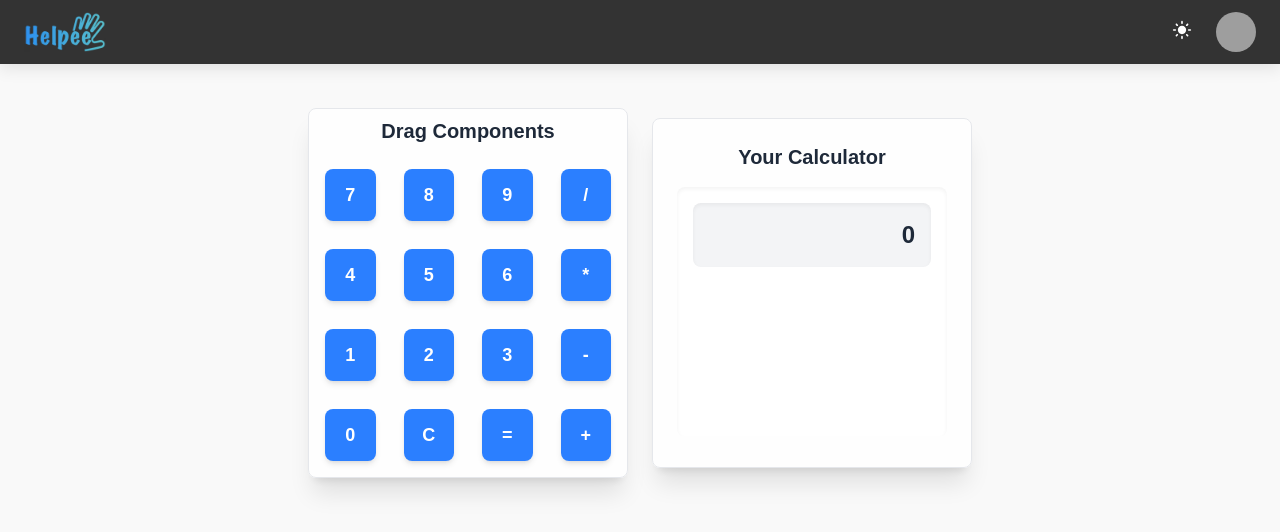
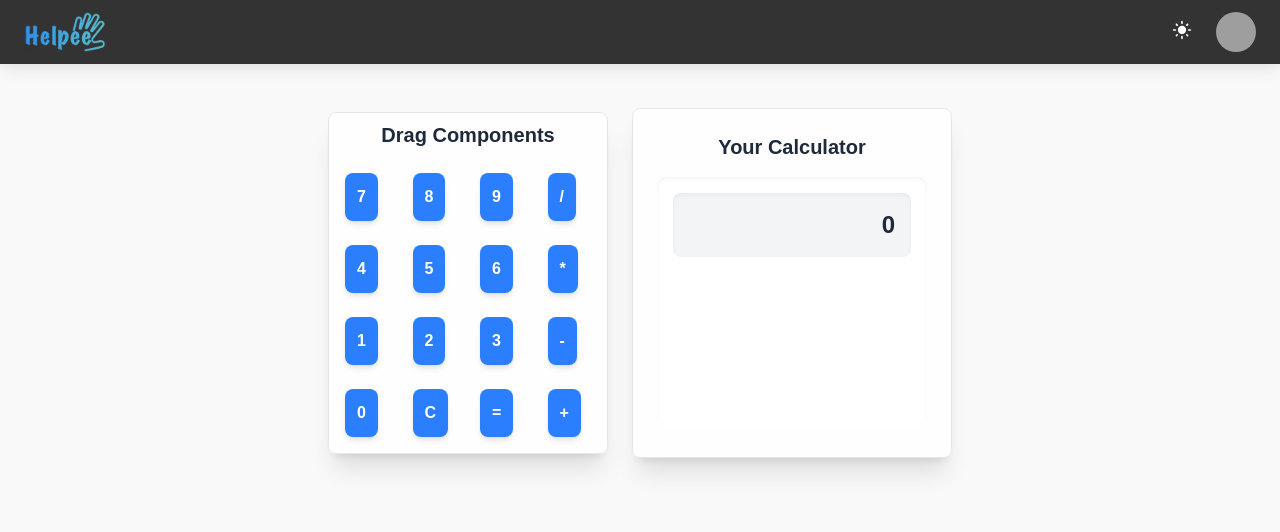
Before and after one commit to NitinSirsath/calculator-builder, a React (Vite) app: page / in a window 1280 px wide. Shown: the top 532 px of the page. Built offline with nearby package versions, Linux system fonts and the light colour scheme; sample sign-in values are in the browser's storage; grey boxes are pictures that could not be loaded.

Commit message:
enhance in drag buttons

```diff
--- a/src/components/custom/CustomButton.tsx
+++ b/src/components/custom/CustomButton.tsx
@@ -3,24 +3,52 @@ import React from "react";
 interface IProps {
   children: React.ReactNode;
   handleClick?: () => void;
-  customStyles?: false | string;
+  customStyles?: string;
+  variant?: "primary" | "secondary" | "danger";
+  size?: "small" | "medium" | "large";
+  isLoading?: boolean;
+  disabled?: boolean;
 }
 
-const CustomButton = ({
+const variantStyles = {
+  primary: "bg-blue-500 hover:bg-blue-600 text-white",
+  secondary: "bg-gray-500 hover:bg-gray-600 text-white",
+  danger: "bg-red-500 hover:bg-red-600 text-white",
+};
+
+const sizeStyles = {
+  small: "p-2 text-sm",
+  medium: "p-3 text-md",
+  large: "p-4 text-lg",
+};
+
+const CustomButton: React.FC<IProps> = ({
   children,
   handleClick,
-  customStyles = false,
-}: IProps) => {
+  customStyles = "",
+  variant = "primary",
+  size = "medium",
+  isLoading = false,
+  disabled = false,
+}) => {
   return (
     <button
-      className={
-        customStyles
-          ? customStyles
-          : "p-3 w-full bg-blue-500 text-white rounded-lg text-center cursor-pointer hover:bg-blue-600 transition-all shadow-md font-semibold text-lg"
-      }
+      className={`
+        ${variantStyles[variant]}
+        ${sizeStyles[size]}
+        rounded-lg text-center cursor-pointer transition-all shadow-md font-semibold
+        disabled:opacity-50 disabled:cursor-not-allowed
+        flex items-center justify-center gap-2
+        ${customStyles}
+      `}
       onClick={handleClick}
+      disabled={disabled || isLoading}
     >
-      {children}
+      {isLoading ? (
+        <span className="animate-spin h-5 w-5 border-4 border-white border-t-transparent rounded-full"></span>
+      ) : (
+        children
+      )}
     </button>
   );
 };
--- a/src/routes/HomePage/components/DraggableButton.tsx
+++ b/src/routes/HomePage/components/DraggableButton.tsx
@@ -28,15 +28,20 @@ const DraggableButton: React.FC<DraggableButtonProps> = ({
       ref={(node) => ref(drop(node))}
       layout
       whileTap={{ scale: 0.9 }}
-      className="relative"
+      className="relative flex items-center justify-center"
     >
-      <CustomButton handleClick={handleClick}>{label}</CustomButton>
-      <CustomButton
-        customStyles="absolute -top-1 -right-1 bg-red-500 text-white text-xs px-1 rounded-full hover:bg-red-600 transition-all"
-        handleClick={handleRemoveComponent}
+      <CustomButton variant="primary" handleClick={handleClick}>
+        {label}
+      </CustomButton>
+
+      <button
+        onClick={handleRemoveComponent}
+        className="absolute -top-2 -right-2 flex items-center justify-center w-5 h-5
+                   bg-red-500 text-white text-xs font-bold rounded-full
+                   hover:bg-red-600 transition-all shadow-lg"
       >
-        X
-      </CustomButton>
+        ✕
+      </button>
     </motion.div>
   );
 };
--- a/src/routes/HomePage/components/Sidebar.tsx
+++ b/src/routes/HomePage/components/Sidebar.tsx
@@ -3,12 +3,12 @@ import DraggableComponent from "./DraggableComponent";
 
 const Sidebar = () => {
   return (
-    <div className="p-2 border border-gray-200 rounded-lg w-80 bg-white/80 shadow-xl backdrop-blur-lg">
+    <div className="p-2 border border-gray-200 rounded-lg w-70 bg-white/80 shadow-xl backdrop-blur-lg">
       <h2 className="text-xl font-semibold text-gray-800 mb-4 text-center">
         Drag Components
       </h2>
-      <div className="flex flex-col gap-3">
-        <div className="grid grid-cols-4 gap-3">
+      <div className="flex flex-col gap-2">
+        <div className="grid grid-cols-4 gap-2">
           {[
             "7",
             "8",
```
